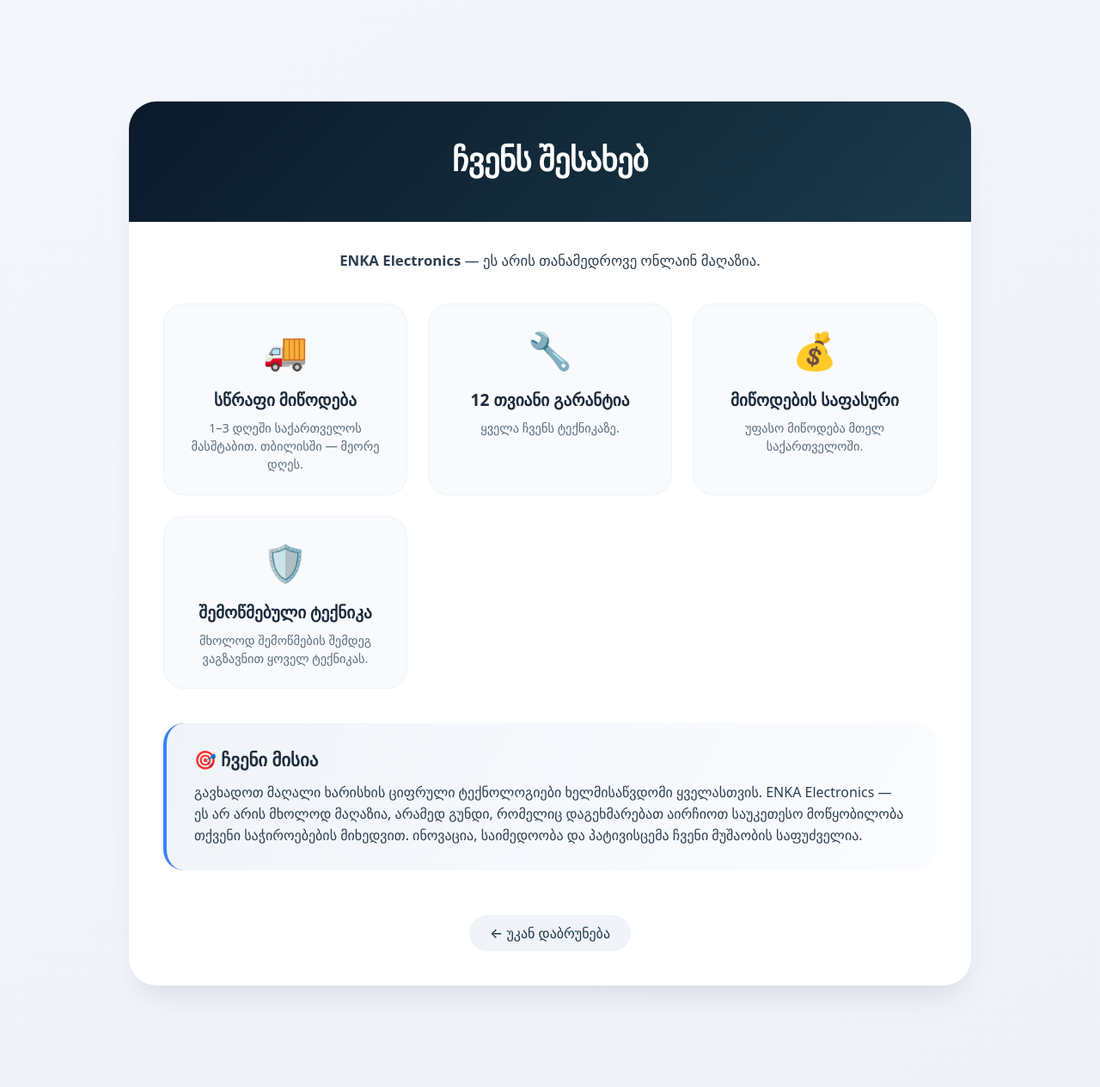
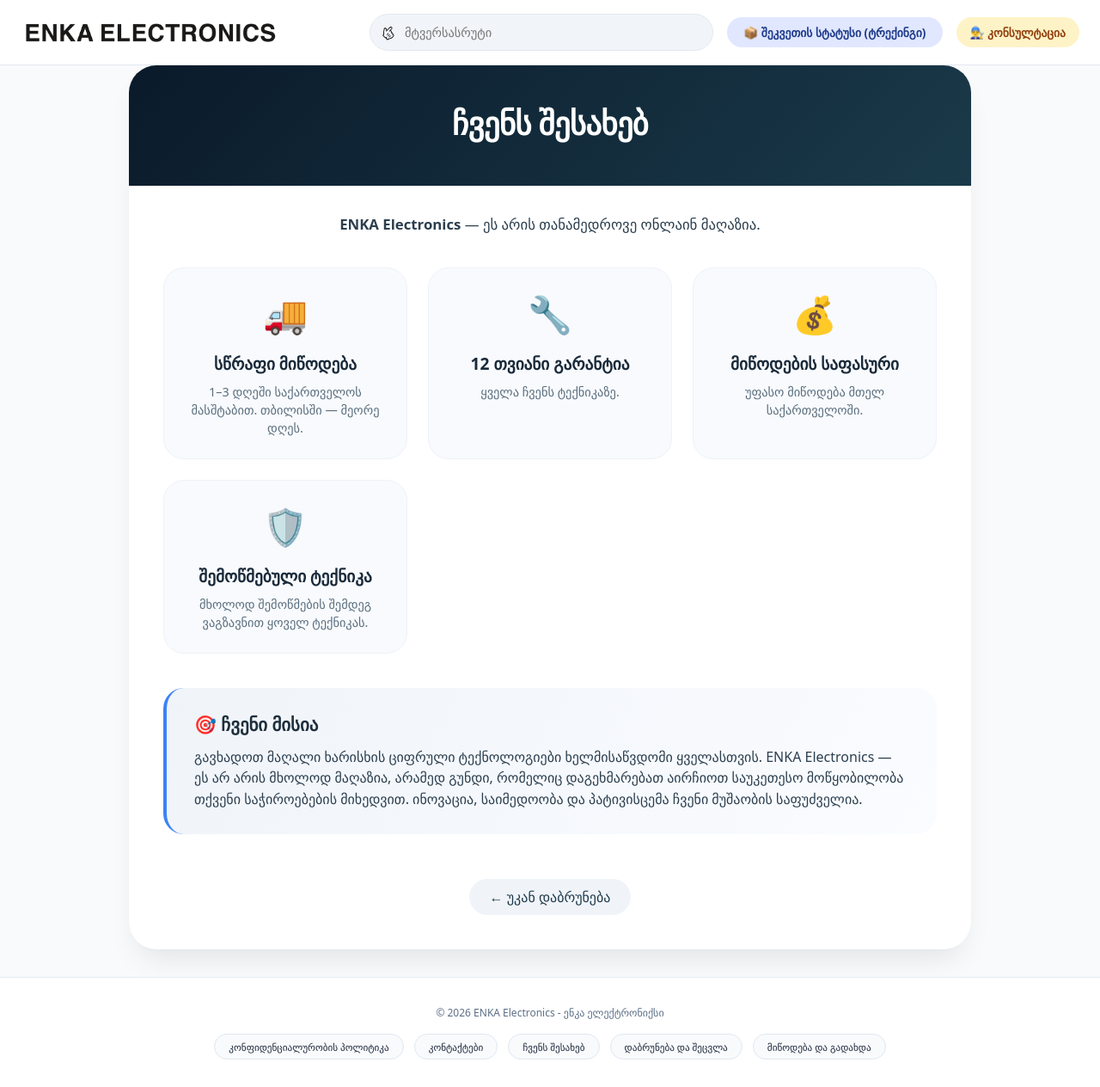
Before and after one commit to nikooganesiani/nikooganesiani.github.io, a Jekyll site: the page built from about.html, in a window 1280 px wide and 1264 px high. Shown: the whole window at 86% size. Built offline with Jekyll 4.4.1, drawn with Linux system fonts in a browser that asks for light colours.

Commit message:
Update about.html

```diff
--- a/about.html
+++ b/about.html
@@ -1,31 +1,17 @@
-<!DOCTYPE html>
-<html lang="ka">
-<head>
-  <meta charset="UTF-8">
-  <meta name="viewport" content="width=device-width, initial-scale=1.0">
-  <link rel="icon" type="image/svg+xml" href="/favicon.svg">
-  <link rel="alternate icon" href="/favicon.ico">
-  <title>ჩვენს შესახებ</title>
+---
+layout: default
+title: "ჩვენს შესახებ"
+---
+
 <style>
-    * {
-      margin: 0;
-      padding: 0;
-      box-sizing: border-box;
-    }
+    /* ===== ТОЛЬКО УНИКАЛЬНЫЕ СТИЛИ ДЛЯ ЭТОЙ СТРАНИЦЫ ===== */
 
-    body {
-      font-family: system-ui, -apple-system, 'Segoe UI', Roboto, 'Helvetica Neue', sans-serif;
-      background: linear-gradient(145deg, #f3f6fc 0%, #eef2f8 100%);
-      min-height: 100vh;
-      display: flex;
-      align-items: center;
-      justify-content: center;
-      padding: 40px 20px;
-    }
+    /* Убираем переопределение body — оставляем как есть из default.html */
 
     .about-card {
         max-width: 980px;
         width: 100%;
+        margin: 0 auto;  /* ← центрируем по горизонтали */
         background: white;
         border-radius: 32px;
         box-shadow: 0 20px 35px -12px rgba(0, 0, 0, 0.1), 0 1px 3px rgba(0, 0, 0, 0.02);
@@ -165,8 +151,9 @@
     }
 
     @media (max-width: 680px) {
-      body {
-        padding: 20px 16px;
+        .about-card {
+            margin: 0;
+            border-radius: 20px;
         }
         .card-header {
             padding: 32px 24px 28px 24px;
@@ -188,8 +175,7 @@
         }
     }
 </style>
-</head>
-<body>
+
 <div class="about-card">
     <div class="card-header">
         <h1>ჩვენს შესახებ</h1>
@@ -236,6 +222,9 @@
 
         <div style="text-align: center; margin-top: 20px;">
             <a href="#" id="backButton" class="back-link">← უკან დაბრუნება</a>
+        </div>
+    </div>
+</div>
 
 <script>
     document.getElementById('backButton').addEventListener('click', function(e) {
@@ -247,7 +236,3 @@
         }
     });
 </script>
-      </div>
-  </div>
-</body>
-</html>
```
Lines whose indentation alone changed are shown as unchanged.
